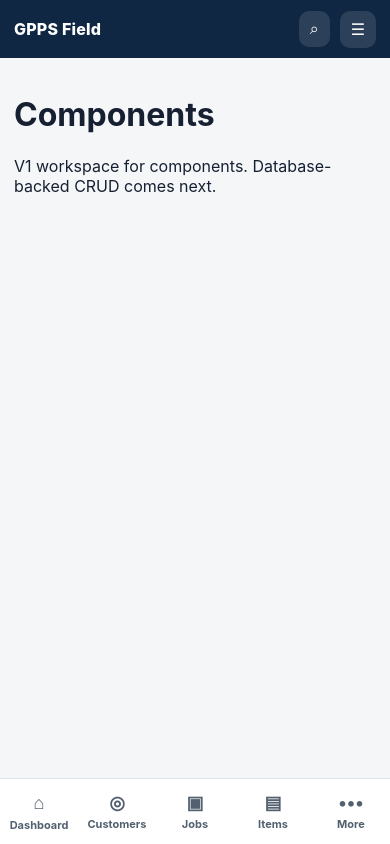
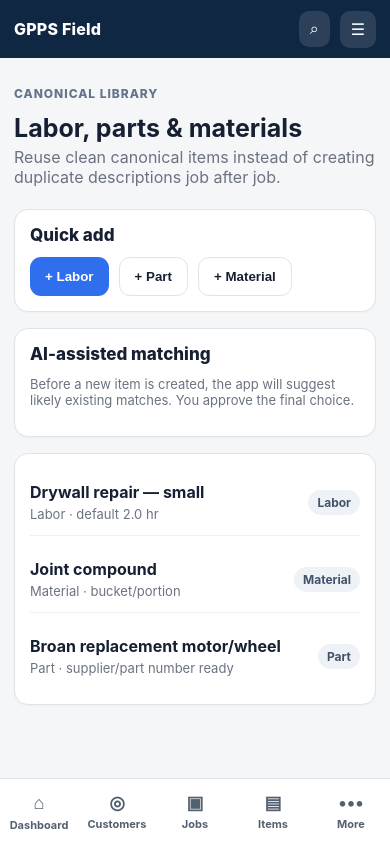
Before and after one commit to Nobugawa/GPPSApp-OA, a Next.js app: page /components in a window 390 px wide. Built offline with nearby package versions, Linux system fonts and the light colour scheme.

Commit message:
Build mobile-first GPPS field UI and Supabase foundation

```diff
--- a/src/app/components/page.tsx
+++ b/src/app/components/page.tsx
@@ -1 +1,18 @@
-export default function Page(){return <div><h1>Components</h1><p>V1 workspace for components. Database-backed CRUD comes next.</p></div>}
+export default function Components(){
+  return <div>
+    <p className="kicker">Canonical library</p>
+    <h1 className="page-title">Labor, parts & materials</h1>
+    <p className="subtitle">Reuse clean canonical items instead of creating duplicate descriptions job after job.</p>
+    <div className="grid grid-2">
+      <section className="card"><h2 className="section-title">Quick add</h2><div className="actions"><button className="btn btn-primary">+ Labor</button><button className="btn btn-secondary">+ Part</button><button className="btn btn-secondary">+ Material</button></div></section>
+      <section className="card"><h2 className="section-title">AI-assisted matching</h2><p className="secondary">Before a new item is created, the app will suggest likely existing matches. You approve the final choice.</p></section>
+    </div>
+    <div className="card" style={{marginTop:16}}>
+      <div className="list">
+        <div className="list-item"><div><div className="primary">Drywall repair — small</div><div className="secondary">Labor · default 2.0 hr</div></div><span className="badge">Labor</span></div>
+        <div className="list-item"><div><div className="primary">Joint compound</div><div className="secondary">Material · bucket/portion</div></div><span className="badge">Material</span></div>
+        <div className="list-item"><div><div className="primary">Broan replacement motor/wheel</div><div className="secondary">Part · supplier/part number ready</div></div><span className="badge">Part</span></div>
+      </div>
+    </div>
+  </div>
+}
```
